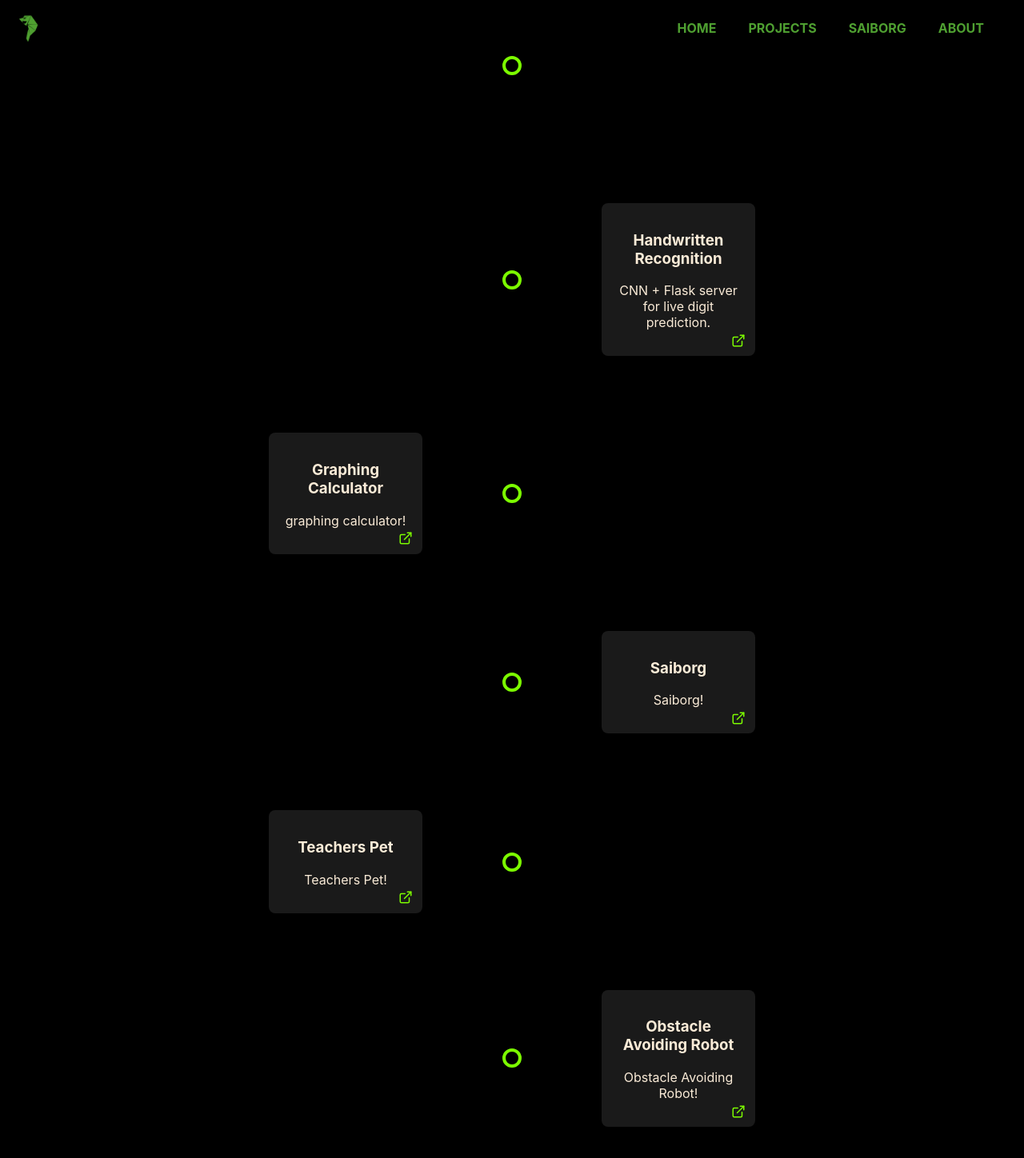
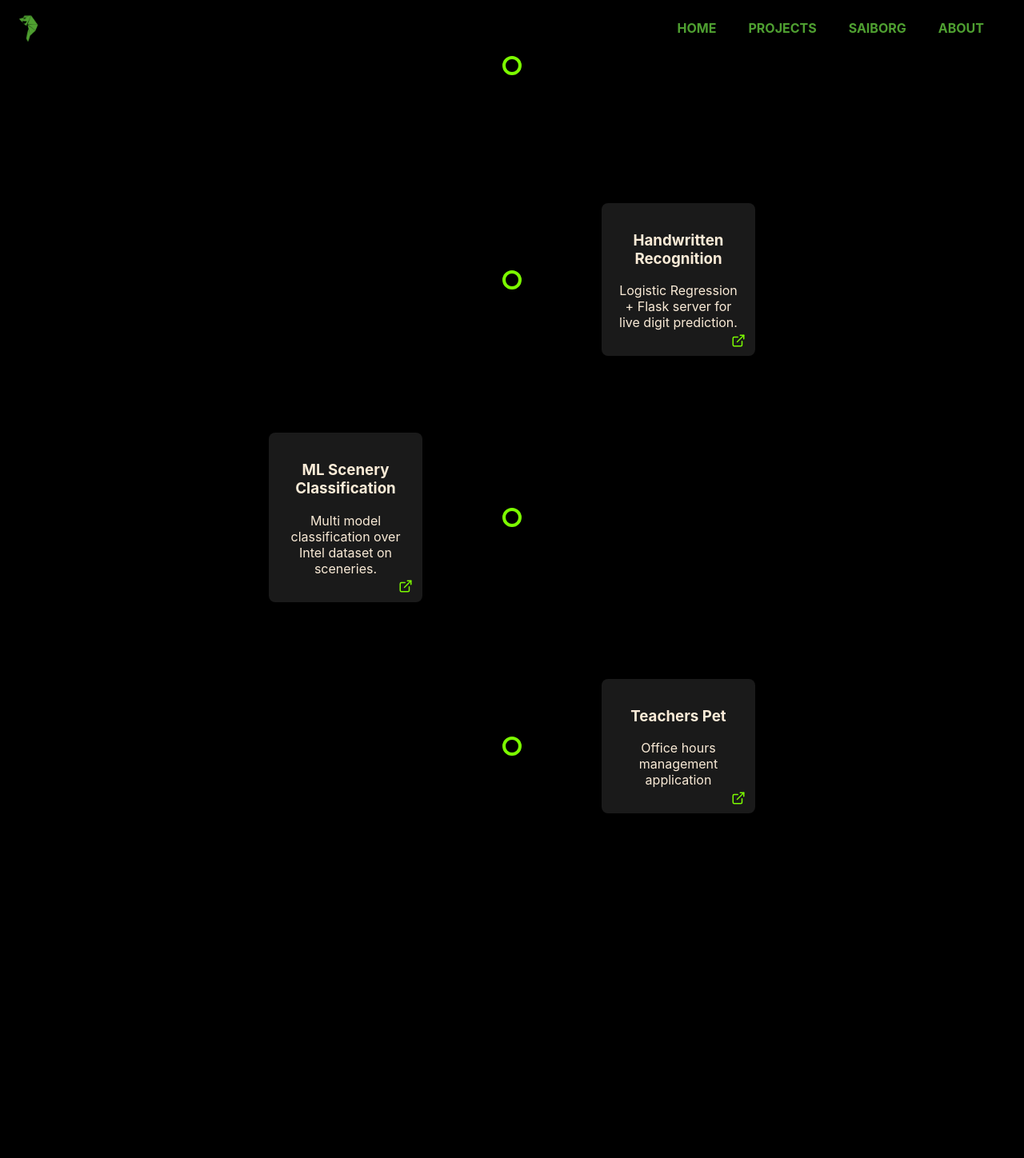
Before and after one commit to SaiChamarty/my-website, a React (Create React App) app: page /projects in a window 1280 px wide. Shown: the top 1448 px of the page at 80% size. After the commit the page ends 1177 px from the top, so only its background shows below. Built offline with nearby package versions, Linux system fonts and the light colour scheme; no server answers; a web font is replaced by a local one.

Commit message:
Projects page latest status updated

```diff
--- a/src/data/projects.js
+++ b/src/data/projects.js
@@ -4,30 +4,22 @@ import HandwrittenDemo from "../demos/HandwrittenDemo.jsx";   // example
 
 export const projectDict = {
   "Handwritten Recognition": {
-    description: "CNN + Flask server for live digit prediction.",
+    description: "Logistic Regression + Flask server for live digit prediction.",
     demo: HandwrittenDemo,          // ⬅ inline component shown/hidden
     // OR: onDemo: () => window.open("https://ml.junebase.com", "_blank")
     shiftOnOpen: true                 // ← makes Timeline slide 40 %
   },
 
-  "Graphing Calculator": {
-    description: "graphing calculator!",
-    onDemo: () => alert("Custom handler just for this card!")
-  },
-
-  "Saiborg": {
-    description: "Saiborg!",
-    onDemo: () => alert("Custom handler just for this card!")
+  "ML Scenery Classification": {
+    description: "Multi model classification over Intel dataset on sceneries.",
+    onDemo: () => window.open("https://model28.junebase.com", "_blank"),
+    shiftOnOpen: true
   },
 
   "Teachers Pet": {
-    description: "Teachers Pet!",
-    onDemo: () => alert("Custom handler just for this card!")
-  },
-
-  "Obstacle Avoiding Robot": {
-    description: "Obstacle Avoiding Robot!",
-    onDemo: () => alert("Custom handler just for this card!")
+    description: "Office hours management application",
+    onDemo: () => window.open("https://github.com/macintAsh1984/TeachersPet"),
+    shiftOnOpen: true
   }
   // …add more
 };
```
